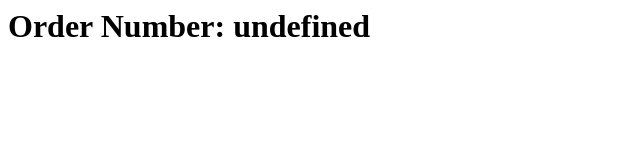
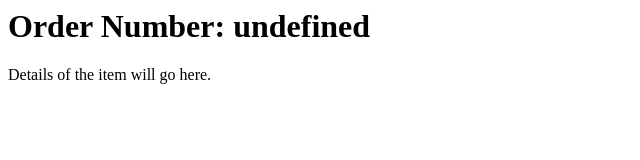
Before and after one commit to kalmen2/item-pages, a plain HTML site: page barcode/undefined.html in a window 1280 px wide. Shown: the whole page, without its empty margins (0-640 px from the left). Drawn offline with Linux system fonts and the light colour scheme.

Commit message:
Update HTML page for order undefined

```diff
--- a/barcode/undefined.html
+++ b/barcode/undefined.html
@@ -1 +1 @@
-<html><head><title>Order undefined</title></head><body><h1>Order Number: undefined</h1></body></html>
+<html><body><h1>Order Number: undefined</h1><p>Details of the item will go here.</p></body></html>
```
